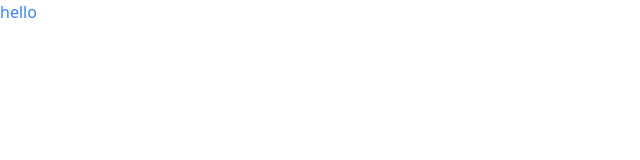
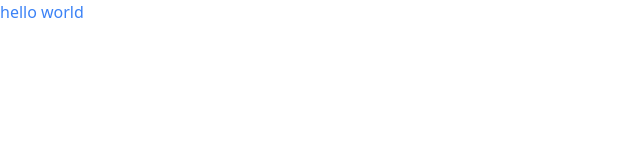
Before and after one commit to emmanuelmeena91/Parcelpal, a React (Create React App) app: page / in a window 1280 px wide. Shown: the top 160 px of the page, without its empty margins (0-640 px from the left). Built offline with nearby package versions, Linux system fonts and the light colour scheme.

Commit message:
first  commit

```diff
--- a/package.json
+++ b/package.json
@@ -1,5 +1,6 @@
 {
   "name": "parcel",
+  "homepage": "http://emmanuelmeena91.github.io/Parcelpal",
   "version": "0.1.0",
   "private": true,
   "dependencies": {
@@ -14,6 +15,8 @@
   },
   "scripts": {
     "start": "react-scripts start",
+    "predeploy": "npm run build",
+    "deploy": "gh-pages -d build",
     "build": "react-scripts build",
     "test": "react-scripts test",
     "eject": "react-scripts eject"
@@ -37,6 +40,7 @@
     ]
   },
   "devDependencies": {
+    "gh-pages": "^6.0.0",
     "tailwindcss": "^3.3.5"
   }
 }
--- a/src/App.js
+++ b/src/App.js
@@ -3,7 +3,7 @@ import './App.css';
 function App() {
   return (
     <div>
-  <h1 className='text-blue-500'>hello</h1>
+  <h1 className='text-blue-500'>hello world</h1>
     </div>
   );
 }
```
Also changed, not shown: 1 other file (tests, documents, lock files or other folders).
